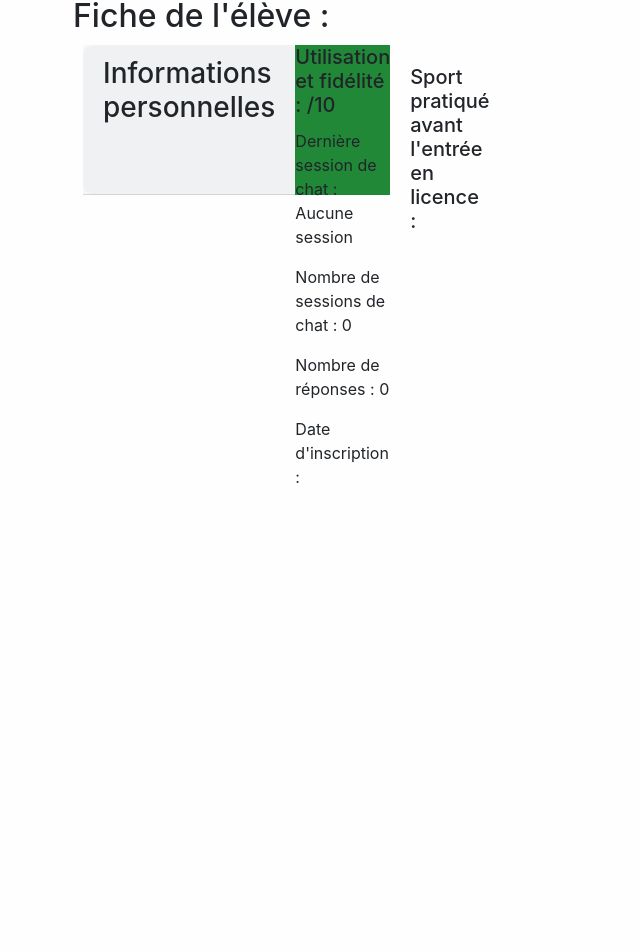
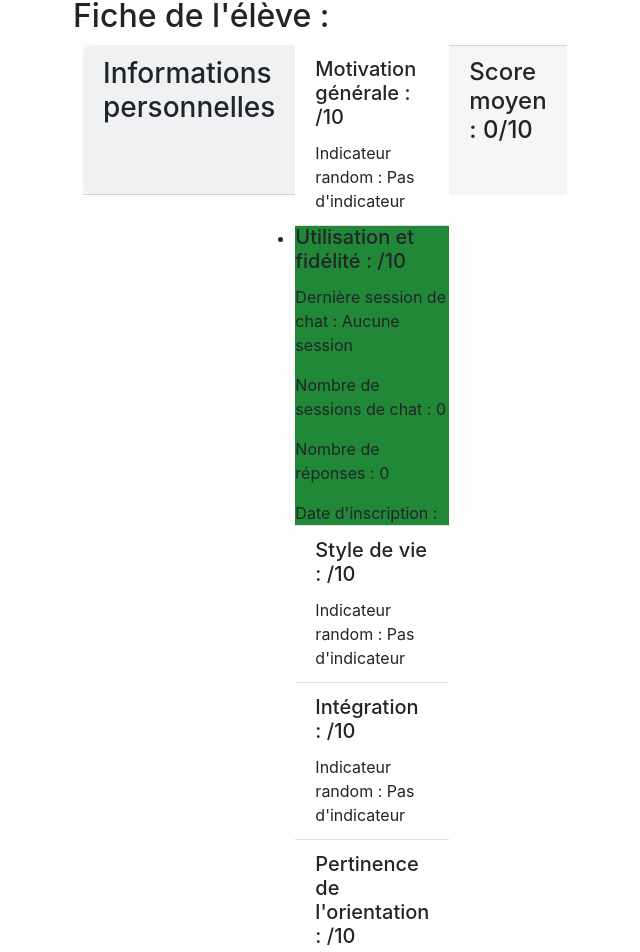
Before and after one commit to MariusHull/FDR, a React (Create React App) app: page /enseignant/fiche/1 in a window 1280 px wide. Shown: the part 53-1005 px from the top of the page, without its empty margins (262-902 px from the left). Before the commit the page ends 800 px from the top, so only its background shows below. Built offline with nearby package versions, Linux system fonts and the light colour scheme; no server answers.

Commit message:
last commit

```diff
--- a/src/components/Teacher/Fiche.js
+++ b/src/components/Teacher/Fiche.js
@@ -16,6 +16,7 @@ class Begin extends Component {
       lastChat:'',
       firstLog:'',
       score: [],
+      average: 0,
     };
   }
 
@@ -65,7 +66,7 @@ class Begin extends Component {
           }
 
 
-          this.setState({ user:res.data, color: "card-body " + color, score: scores});
+          this.setState({ user:res.data, color: "list-group-item " + color, score: scores, average: (scores[0]+ scores[1] + scores[2] + scores[3] + scores[4] )/5});
         }
 
        })
@@ -83,9 +84,32 @@ class Begin extends Component {
 
 
   render() {
+    var fidelity;
+    var motivation;
+    var lifestyle;
+    var integration;
+    var noOrientation;
+
+    if (false) {
+      motivation = true;
+    } else {motivation = false}
+
     if (this.state.user.numberChats!== undefined && this.state.user.numberChats.length!== 0 && this.state.user.numberChats!==null) {
-      var chat = true
-    }
+      fidelity = true;
+    } else {fidelity = false}
+
+    if (false) {
+      lifestyle = true;
+    } else {lifestyle = false}
+
+    if (false) {
+      integration = true;
+    } else {integration = false}
+
+    if (false) {
+      noOrientation = true;
+    } else {noOrientation = false}
+
     return (
       <div className="container">
         <h2>Fiche de l'élève : {this.state.user.pseudo}</h2>
@@ -95,20 +119,41 @@ class Begin extends Component {
                   Informations personnelles
                 </h3>
             </div>
+            <ul className="list-group list-group-flush">
+            <li class="list-group-item">
+                <h5 className="card-title"> Motivation générale : {this.state.score[0]}/10</h5>
+                <p className="card-text"> Indicateur random : {motivation ? "Indicateur" : "Pas d'indicateur"}  </p>
 
-            <div className={this.state.color}>
-                <h5 className="card-title">Utilisation et fidélité : {this.state.score[1]}/10</h5>
-                <p className="card-text"> Dernière session de chat : {chat ? this.toDisplay(this.state.user.numberChats[this.state.user.numberChats.length-1]) : "Aucune session"}  </p>
-                <p className="card-text"> Nombre de sessions de chat : {chat ? this.state.user.numberChats.length : "0"} </p>
+            </li>
+
+            <li class={this.state.color}>
+                <h5 className="card-title"> Utilisation et fidélité : {this.state.score[1]}/10</h5>
+                <p className="card-text"> Dernière session de chat : {fidelity ? this.toDisplay(this.state.user.numberChats[this.state.user.numberChats.length-1]) : "Aucune session"}  </p>
+                <p className="card-text"> Nombre de sessions de chat : {fidelity ? this.state.user.numberChats.length : "0"} </p>
                 <p className="card-text"> Nombre de réponses : {this.state.user.numberQuestion!==undefined ? this.state.user.numberQuestion : "0"} </p>
                 <p className="card-text"> Date d'inscription : {this.state.firstLog} </p>
+            </li>
+
+            <li class="list-group-item">
+                <h5 className="card-title"> Style de vie : {this.state.score[2]}/10</h5>
+                <p className="card-text"> Indicateur random : {lifestyle ? "Indicateur" : "Pas d'indicateur"}  </p>
+            </li>
+
+            <li class="list-group-item">
+                <h5 className="card-title"> Intégration : {this.state.score[3]}/10</h5>
+                <p className="card-text"> Indicateur random : {integration ? "Indicateur" : "Pas d'indicateur"}  </p>
+            </li>
+
+            <li class="list-group-item">
+                <h5 className="card-title">Pertinence de l'orientation : {this.state.score[4]}/10</h5>
+                <p className="card-text"> Indicateur random : {noOrientation ? "Indicateur" : "Pas d'indicateur"}  </p>
+            </li>
+            </ul>
+
+
+            <div className="card-footer">
+                <h4 className="card-title">Score moyen : {this.state.average}/10</h4>
             </div>
-
-            <div className="card-body">
-                <h5 className="card-title">Sport pratiqué avant l'entrée en licence : </h5>
-                <p className="card-text">{this.state.user.pseudo}</p>
-            </div>
-
 
 
         </div>
--- a/src/components/Teacher/VueEnseignant.js
+++ b/src/components/Teacher/VueEnseignant.js
@@ -49,6 +49,7 @@ class VueEnseignant extends Component {
 
 
   render() {
+    var count =0;
     const { pseudos} = this.state;
     if(this.state.authorized ===true) {
       return (
@@ -75,8 +76,10 @@ class VueEnseignant extends Component {
               </div>
               <div class="card-body">
                   <ul class="card-text">
-                    {pseudos.map((p) =>
-                      <li><Link to={`/enseignant/fiche/${p._id}`}>{p.pseudo}</Link></li>
+                    {pseudos.map((p) => {
+                      count+=1
+                      return <li key={count}><Link to={`/enseignant/fiche/${p._id}`}>{p.pseudo}</Link></li>
+                    }
                     )}
                   </ul>
 
```
